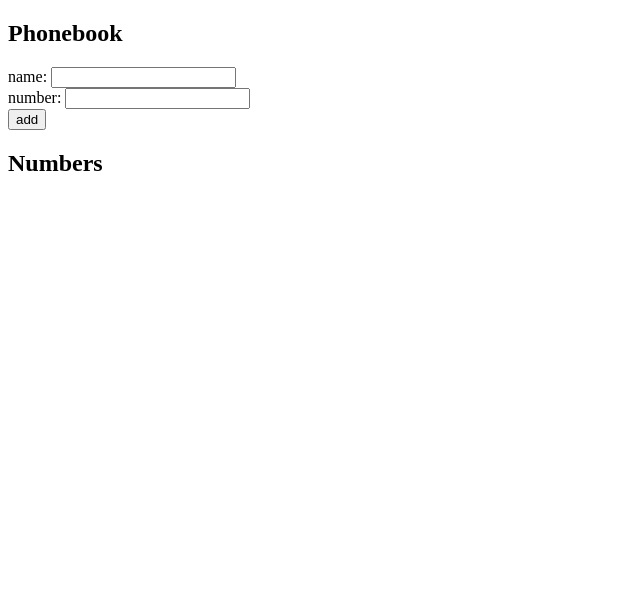
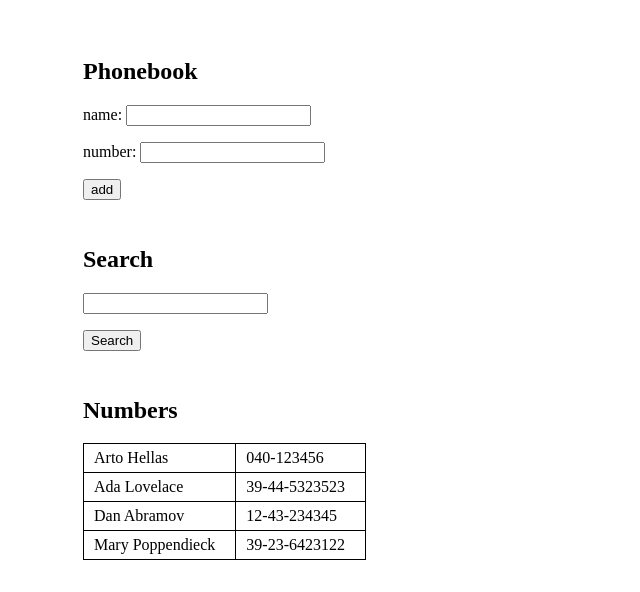
Before and after one commit to minnake/Full-Stack-Mooc, a React (Create React App) app in the folder osa02/puhelinluettelo/: page / in a window 1280 px wide. Shown: the top 592 px of the page, without its empty margins (0-640 px from the left). Built offline with nearby package versions, Linux system fonts and the light colour scheme; data requests are answered from the project's data file.

Commit message:
JSON puhelinluetteloprojektiin

```diff
--- /dev/null
+++ b/osa02/puhelinluettelo/db.json
@@ -0,0 +1,24 @@
+{
+    "persons":[
+      {
+        "name": "Arto Hellas",
+        "number": "040-123456",
+        "id": 1
+      },
+      {
+        "name": "Ada Lovelace",
+        "number": "39-44-5323523",
+        "id": 2
+      },
+      {
+        "name": "Dan Abramov",
+        "number": "12-43-234345",
+        "id": 3
+      },
+      {
+        "name": "Mary Poppendieck",
+        "number": "39-23-6423122",
+        "id": 4
+      }
+    ]
+  }
--- a/osa02/puhelinluettelo/src/App.js
+++ b/osa02/puhelinluettelo/src/App.js
@@ -1,4 +1,5 @@
-import React, { useState } from 'react'
+import React, { useState, useEffect } from 'react'
+import axios from 'axios'
 import Phonebook from './components/Phonebook'
 
 /* - Estä lisäämästä jo olemassa olevaa nimeä puhelinluetteloon
@@ -11,10 +12,21 @@ const App = () => {
   const [newName, setNewName] = useState('')
   const [newNumber, setNewNumber] = useState('')
 
+  useEffect(() => {
+    console.log('effect')
+    axios
+      .get('http://localhost:3001/persons')
+      .then(response => {
+        console.log('promise fulfilled')
+        setPersons(response.data)
+      })
+  }, [])
+  console.log('render', persons.length, 'persons')
+
   const addPerson = (event) => {
     event.preventDefault()
     const personObject = {
-      content: newName,
+      name: newName,
       id: newName,
       number: newNumber,
       date: new Date().toISOString(),
@@ -33,25 +45,34 @@ const App = () => {
 
   return (
     <div>
+      <div>
         <h2>Phonebook</h2>
         <form onSubmit={addPerson}>
-        <div>
+          <p>
             name: <input
               value={newName}
               onChange={handlePersonChange} />
+          </p>
+          <p>number: <input
+            value={newNumber}
+            onChange={handleNumberChange} />
+          </p>
+          <p>
+            <button type="submit">add</button>
+          </p>
+        </form>
       </div>
       <div>
-          number: <input
-          value={newNumber}
-          onChange={handleNumberChange} />
+        <h2>Search</h2>
+        <p><input/></p>
+        <p><button>Search</button></p>
       </div>
       <div>
-          <button type="submit">add</button>
+        <h2>Numbers</h2>
+        <table>
+          <Phonebook persons={persons} />
+        </table>
       </div>
-      </form>
-      <h2>Numbers</h2>
-      <Phonebook persons={persons} />
-
     </div>
   )
 }
--- a/osa02/puhelinluettelo/src/components/Phonebook.js
+++ b/osa02/puhelinluettelo/src/components/Phonebook.js
@@ -3,15 +3,16 @@ import React from 'react'
 const Phonebook = ({ persons }) => {
     // console.log(persons.map(item => item))
     return (
-        <div>
-            {persons.map(({ id, content, number }) => {
+        <tbody>
+            {persons.map(({ id, name, number }) => {
                 return (
-                    <p key={id}>
-                        {content} {number}
-                    </p>
+                    <tr key={id}>
+                        <td>{name}</td>
+                        <td>{number}</td>
+                    </tr>
                 )
             })}
-        </div>
+        </tbody>
     )
 }
 
--- a/osa02/puhelinluettelo/src/index.css
+++ b/osa02/puhelinluettelo/src/index.css
@@ -1,13 +1,12 @@
-body {
-  margin: 0;
-  font-family: -apple-system, BlinkMacSystemFont, 'Segoe UI', 'Roboto', 'Oxygen',
-    'Ubuntu', 'Cantarell', 'Fira Sans', 'Droid Sans', 'Helvetica Neue',
-    sans-serif;
-  -webkit-font-smoothing: antialiased;
-  -moz-osx-font-smoothing: grayscale;
+div {
+  padding: 10px 0px 0px 25px;
 }
 
-code {
-  font-family: source-code-pro, Menlo, Monaco, Consolas, 'Courier New',
-    monospace;
+table {
+  border-collapse: collapse;
 }
+
+td {
+  padding: 5px 20px 5px 10px;
+  border: 1px solid black;
+}
--- a/osa02/puhelinluettelo/src/index.js
+++ b/osa02/puhelinluettelo/src/index.js
@@ -1,5 +1,7 @@
 import ReacDom from "react-dom";
+import React from 'react'
 import App from "./App.js";
+import './index.css'
 
 ReacDom.render(
   <App />,
```
Also changed, not shown: osa02/puhelinluettelo/package.json (+6 -1 lines), 1 other file (tests, documents, lock files or other folders). Lines whose indentation alone changed are shown as unchanged.
